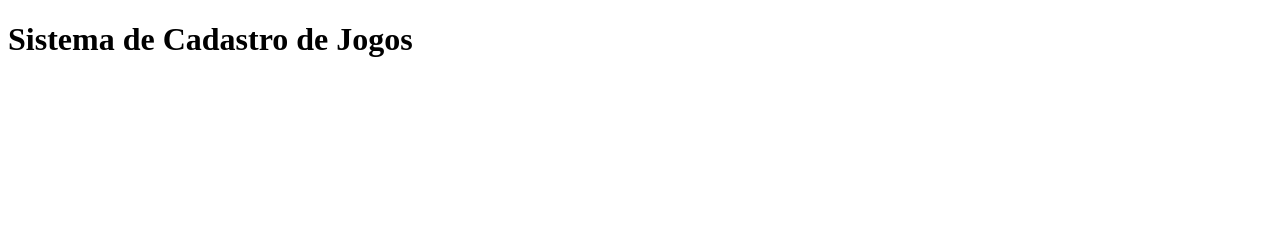
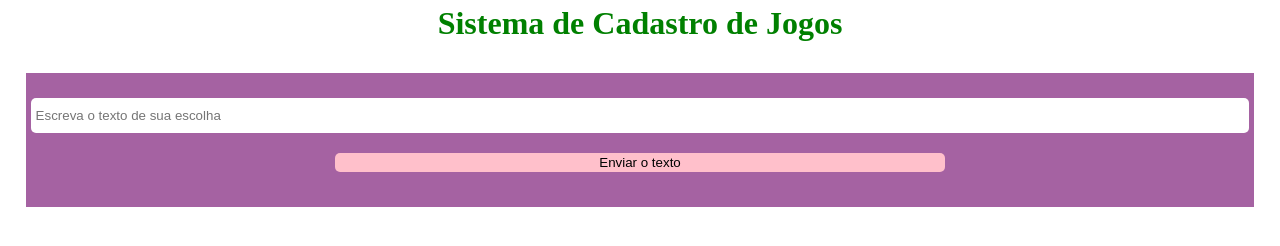
Before and after one commit to GusthavoSoares/sistema_de_cadastro, a plain HTML site: page index.html in a window 1280 px wide. Drawn offline with Linux system fonts and the light colour scheme.

Commit message:
Modificando a estrutura do projeto

```diff
--- a/app.js
+++ /dev/null
@@ -1,4 +0,0 @@
-console.log("Rodando o sistema de gerenciamento de jogos");
-console.log("Aplicação está se conectando ao banco de dados");
-//O Gusthavo fez esse commit no dia seguinte!
-console.log("Testando os comandos do git!");
--- /dev/null
+++ b/css/style.css
@@ -0,0 +1,56 @@
+*{
+    margin:0;
+    padding:0;
+    box-sizing:border-box;
+}
+
+
+:root{
+    --tamanhoPequeno:1rem;
+    --tamanhoMedio:2rem;
+    --tamanhoGrande:3rem;
+    --corPrimaria:pink;
+    --corSecundaria:purple;
+}
+
+.cadastro-paragrafo{
+    font-size:var(--tamanhoMedio);
+    color:var(--corSecundaria);
+    font-weight:bold;
+    text-align:center;
+}
+
+h1{
+    text-align:center;
+    padding:5px;
+    color:green;
+}
+
+form{
+    background:rgb(165, 98, 162);
+    display:flex;
+    gap:10px;
+    flex-direction:column;
+    padding:15px 5px;
+    margin:2%;
+}
+input[type=text]{
+    width: 100%;
+    padding:10px 5px;
+    border:0;
+    color:var(--corPrimaria);
+    outline:0;
+    border-radius:5px;
+    margin:10px 0;
+
+}
+
+input[type=submit]{
+    width:50%;
+    align-self:center;
+    padding:2px;
+    background-color:var(--corPrimaria);
+    border:0;
+    border-radius:5px;
+    color:var(corPrimaria);
+}
--- a/index.html
+++ b/index.html
@@ -3,10 +3,16 @@
 <head>
     <meta charset="UTF-8">
     <meta name="viewport" content="width=device-width, initial-scale=1.0">
+    <link rel="stylesheet" href="./css/style.css">
     <title>Meus Jogos</title>
 </head>
 <body>
     <h1>Sistema de Cadastro de Jogos</h1>
-    <script src="./app.js"></script>
+    <form class = "cadastro">
+        <input type="text" placeholder="Escreva o texto de sua escolha">
+        <input type="submit" value="Enviar o texto" id="btn">
+        <p class = "cadastro-paragrafo"><p>
+    </form>
+    <script src="./js/app.js"></script>
 </body>
 </html>
--- /dev/null
+++ b/js/app.js
@@ -0,0 +1,25 @@
+console.log("Rodando o sistema de gerenciamento de jogos");
+console.log("Aplicação está se conectando ao banco de dados");
+//O Gusthavo fez esse commit no dia seguinte!
+console.log("Testando os comandos do git!");
+
+const paragrafo = document.querySelector('.cadastro-paragrafo');
+const botao = document.querySelector("#btn")
+const input = document.querySelector('input[type=text]');
+
+const form = document.querySelector("form");
+
+
+
+form.addEventListener("submit", (event)=>
+{
+    event.preventDefault();
+})
+
+botao.addEventListener("click", (evento)=>{
+    escreverTexto(paragrafo, input.value)
+})
+
+function escreverTexto(elemento, texto){
+    elemento.innerText = texto;
+}
```
